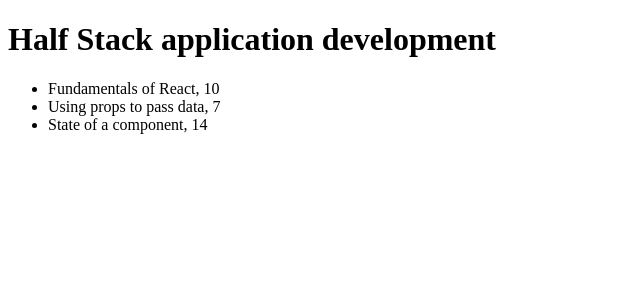
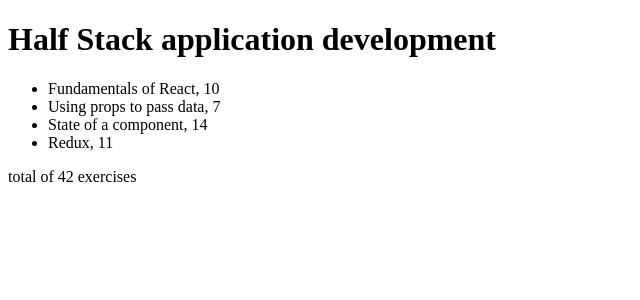
Before and after one commit to zxjlm/fullstackopen2021-exercise, a React (Create React App) app: page / in a window 1280 px wide. Shown: the top 300 px of the page, without its empty margins (0-640 px from the left). Built offline with nearby package versions, Linux system fonts and the light colour scheme.

Commit message:
feat: 2.2,2.3

```diff
--- a/src/App.js
+++ b/src/App.js
@@ -21,6 +21,11 @@ const App = () => {
         exercises: 14,
         id: 3,
       },
+      {
+        name: "Redux",
+        exercises: 11,
+        id: 4,
+      },
     ],
   };
 
--- a/src/Course.js
+++ b/src/Course.js
@@ -1,12 +1,14 @@
 import React from "react";
 import Header from "./Header";
 import Content from "./Content";
+import Total from "./Total";
 
 const Course = ({ course }) => {
   return (
     <div>
       <Header text={course.name}></Header>
       <Content parts={course.parts}></Content>
+      <Total parts={course.parts}></Total>
     </div>
   );
 };
--- a/src/Total.js
+++ b/src/Total.js
@@ -1,7 +1,8 @@
 import React from "react";
 
-const Total = (props) => {
-  return <p>{props.total_exer}</p>;
+const Total = ({ parts }) => {
+  // const total = ;
+  return <p>total of {parts.reduce((s, p) => s + p.exercises, 0)} exercises</p>;
 };
 
 export default Total;
```
